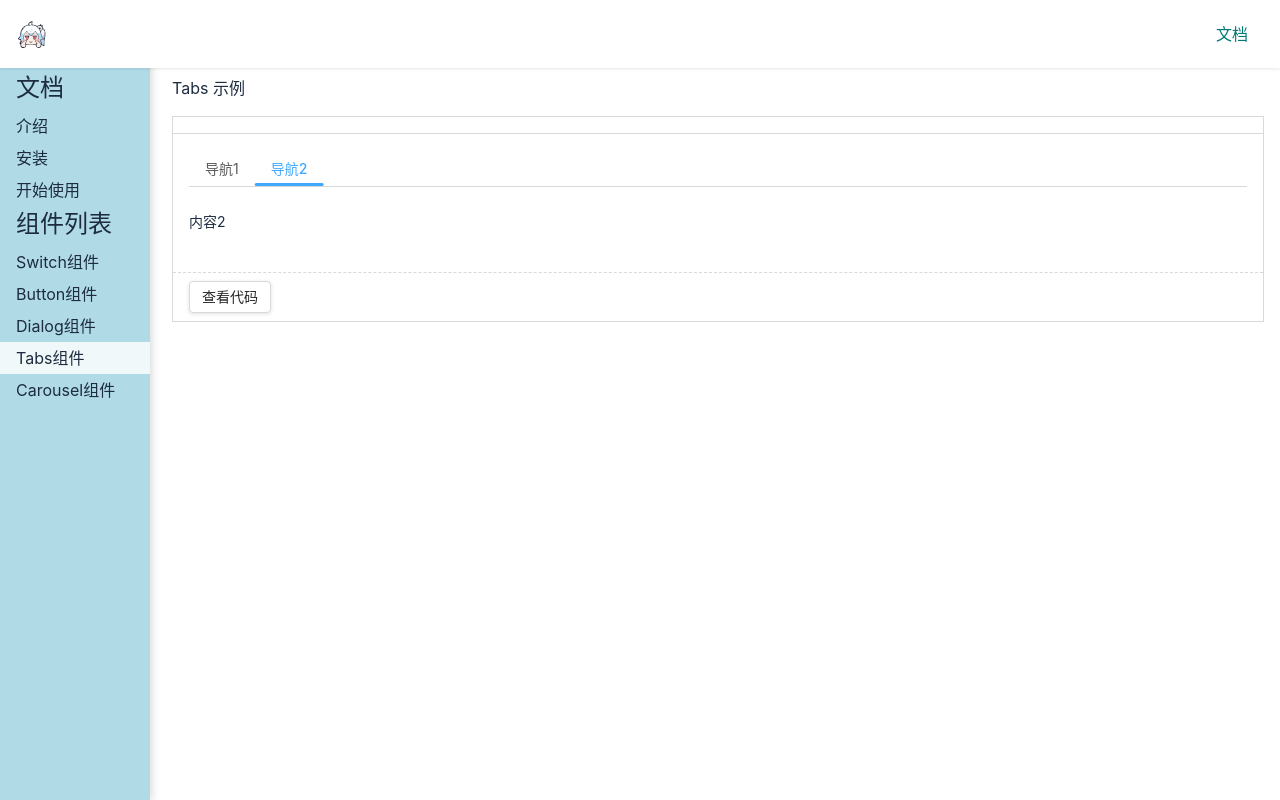
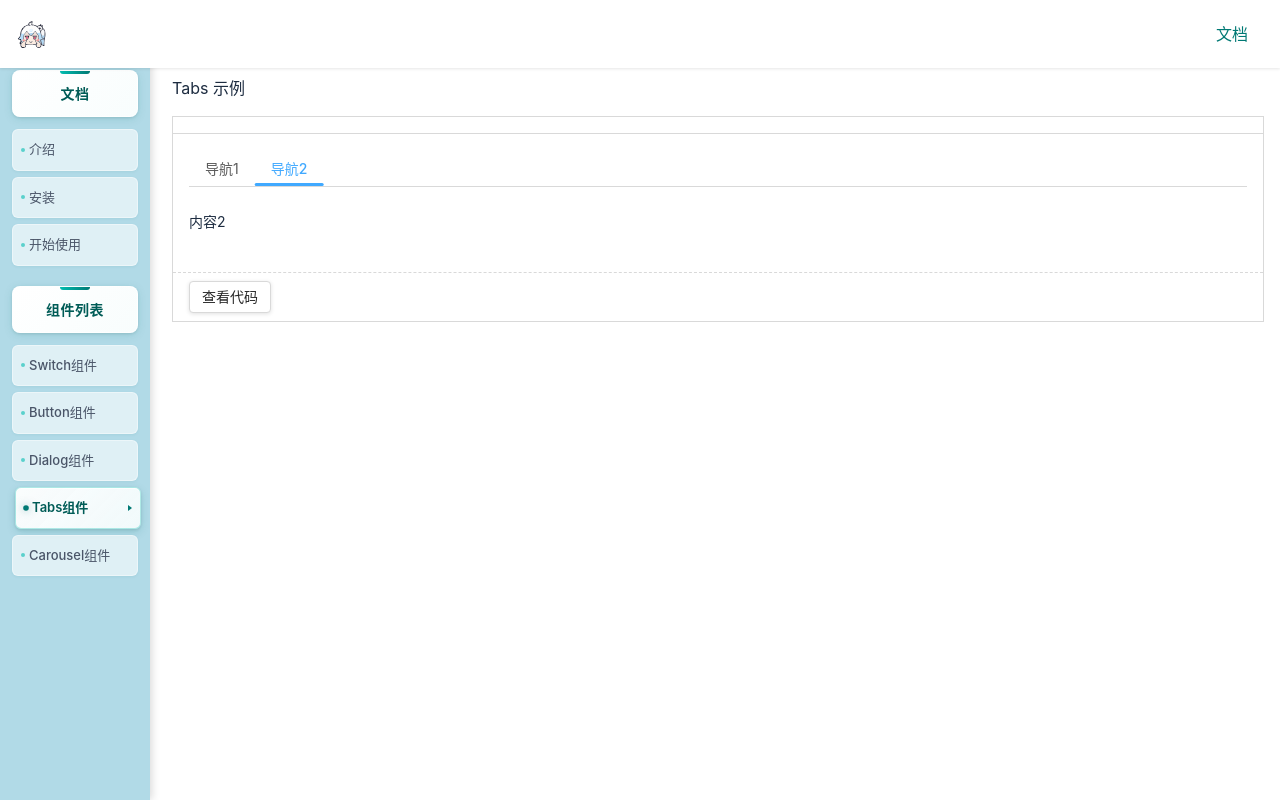
Before and after one commit to Rabbitroll99/ciallo-ui-vue3, a Vue app: page /#/doc/tabs in a window 1280 px wide. Built offline with nearby package versions, Linux system fonts and the light colour scheme.

Commit message:
更新了侧边栏的样式，调整了.md的内容。

```diff
--- a/src/markdown/intro.md
+++ b/src/markdown/intro.md
@@ -1,6 +1,6 @@
 # 介绍
 
-CialloUI 是一个简洁的 Vue 3 UI 组件库，为个人闲暇之余的练手之作，不建议应用于真实项目中。
+CialloUI 是一个简洁的 Vue 3 UI 组件库，由Rabbitoll99开发，为个人闲暇之余的练手之作，因此不建议应用于真实项目中。
 
 ## 特性
 
--- a/src/views/Doc.vue
+++ b/src/views/Doc.vue
@@ -181,25 +181,181 @@ aside {
   box-shadow: 2px 0 8px rgba(0, 0, 0, 0.15);
   transition: transform $transition-duration ease-in-out, background-color $transition-duration ease-in-out;
 
-  /* 侧边栏标题样式 */
+  /* 侧边栏标题样式 - 卡片风格 */
   >h2 {
-    margin-bottom: 4px;
-    padding: 0 16px;
+    margin: 0 12px 12px 12px;
+    padding: 12px 16px;
+    font-size: 14px;
+    font-weight: 600;
+    color: #005c57;
+    background: linear-gradient(135deg, #ffffff 0%, #f8fdfd 100%);
+    border-radius: 8px;
+    box-shadow:
+      0 2px 8px rgba(0, 121, 116, 0.15),
+      0 1px 3px rgba(0, 0, 0, 0.1);
+    border: 1px solid rgba(255, 255, 255, 0.8);
+    position: relative;
+    text-align: center;
+    letter-spacing: 0.5px;
+    transition: all $transition-duration ease-in-out;
+
+    &:not(:first-child) {
+      margin-top: 20px;
+    }
+
+    /* 卡片的微妙装饰线 */
+    &::before {
+      content: '';
+      position: absolute;
+      top: 0;
+      left: 50%;
+      transform: translateX(-50%);
+      width: 30px;
+      height: 3px;
+      background: linear-gradient(90deg, #02bcb0, #007974);
+      border-radius: 0 0 3px 3px;
+      transition: all $transition-duration ease-in-out;
+    }
   }
 
-  /* 导航列表样式 */
+  /* 侧边栏隐藏时重置所有变换 */
+  &:not(.aside-visible) {
+
+    >h2,
+    >ol>li>a,
+    >ol>li .router-link-active {
+      transform: none !important;
+      box-shadow: none !important;
+    }
+
+    >ol>li .router-link-active::before,
+    >ol>li .router-link-active::after {
+      opacity: 0 !important;
+      transform: none !important;
+      box-shadow: none !important;
+    }
+  }
+
+  /* 侧边栏可见时才启用标题悬停效果 */
+  &.aside-visible {
+    >h2:hover {
+      transform: translateY(-1px);
+      box-shadow:
+        0 4px 12px rgba(0, 121, 116, 0.2),
+        0 2px 6px rgba(0, 0, 0, 0.15);
+    }
+  }
+
+  /* 导航列表样式 - 卡片风格 */
   >ol {
+    padding: 0 12px;
+
     >li {
+      margin-bottom: 6px;
+
       >a {
         display: block;
-        padding: 4px 16px;
+        padding: 10px 16px;
+        margin: 0;
         text-decoration: none;
-        transition: background-color 0.3s ease-in-out;
+        color: #4a5568;
+        font-size: 13px;
+        font-weight: 500;
+        background: rgba(255, 255, 255, 0.6);
+        border-radius: 6px;
+        border: 1px solid rgba(255, 255, 255, 0.4);
+        box-shadow: 0 1px 3px rgba(0, 121, 116, 0.08);
+        transition: all $transition-duration ease-in-out;
+        position: relative;
+
+        /* 左侧装饰点 */
+        &::before {
+          content: '';
+          position: absolute;
+          left: 8px;
+          top: 50%;
+          transform: translateY(-50%);
+          width: 4px;
+          height: 4px;
+          background: #02bcb0;
+          border-radius: 50%;
+          opacity: 0.6;
+          transition: all $transition-duration ease-in-out;
+        }
+
+        /* 右侧指示器基础样式 */
+        &::after {
+          transition: all $transition-duration ease-in-out;
+        }
       }
 
       /* 当前活跃链接样式 */
       .router-link-active {
-        background: rgba(255, 255, 255, 0.8);
+        color: #005c57;
+        background: linear-gradient(135deg,
+            rgba(255, 255, 255, 0.95) 0%,
+            rgba(248, 253, 253, 0.9) 100%);
+        box-shadow:
+          0 3px 8px rgba(0, 121, 116, 0.2),
+          0 1px 3px rgba(0, 0, 0, 0.1),
+          inset 0 1px 0 rgba(255, 255, 255, 0.8);
+        border: 1px solid rgba(2, 188, 176, 0.3);
+        font-weight: 600;
+        transform: translateX(3px);
+
+        &::before {
+          opacity: 1;
+          background: #007974;
+          transform: translateY(-50%) scale(1.4);
+          box-shadow: 0 0 6px rgba(0, 121, 116, 0.5);
+        }
+
+        /* 右侧活跃指示器 */
+        &::after {
+          content: '';
+          position: absolute;
+          right: 8px;
+          top: 50%;
+          transform: translateY(-50%);
+          width: 0;
+          height: 0;
+          border-left: 4px solid #007974;
+          border-top: 3px solid transparent;
+          border-bottom: 3px solid transparent;
+          transition: all $transition-duration ease-in-out;
+        }
+
+      }
+    }
+  }
+
+  /* 侧边栏可见时才启用链接悬停效果 */
+  &.aside-visible {
+    >ol {
+      >li {
+        >a:hover {
+          color: #005c57;
+          background: rgba(255, 255, 255, 0.85);
+          transform: translateX(2px);
+          box-shadow:
+            0 2px 6px rgba(0, 121, 116, 0.15),
+            0 1px 3px rgba(0, 0, 0, 0.1);
+          border-color: rgba(255, 255, 255, 0.7);
+
+          &::before {
+            opacity: 1;
+            transform: translateY(-50%) scale(1.2);
+            box-shadow: 0 0 4px rgba(2, 188, 176, 0.4);
+          }
+        }
+
+        .router-link-active:hover {
+          transform: translateX(3px);
+          box-shadow:
+            0 4px 10px rgba(0, 121, 116, 0.25),
+            0 2px 6px rgba(0, 0, 0, 0.15),
+            inset 0 1px 0 rgba(255, 255, 255, 0.9);
+        }
       }
     }
   }
```
